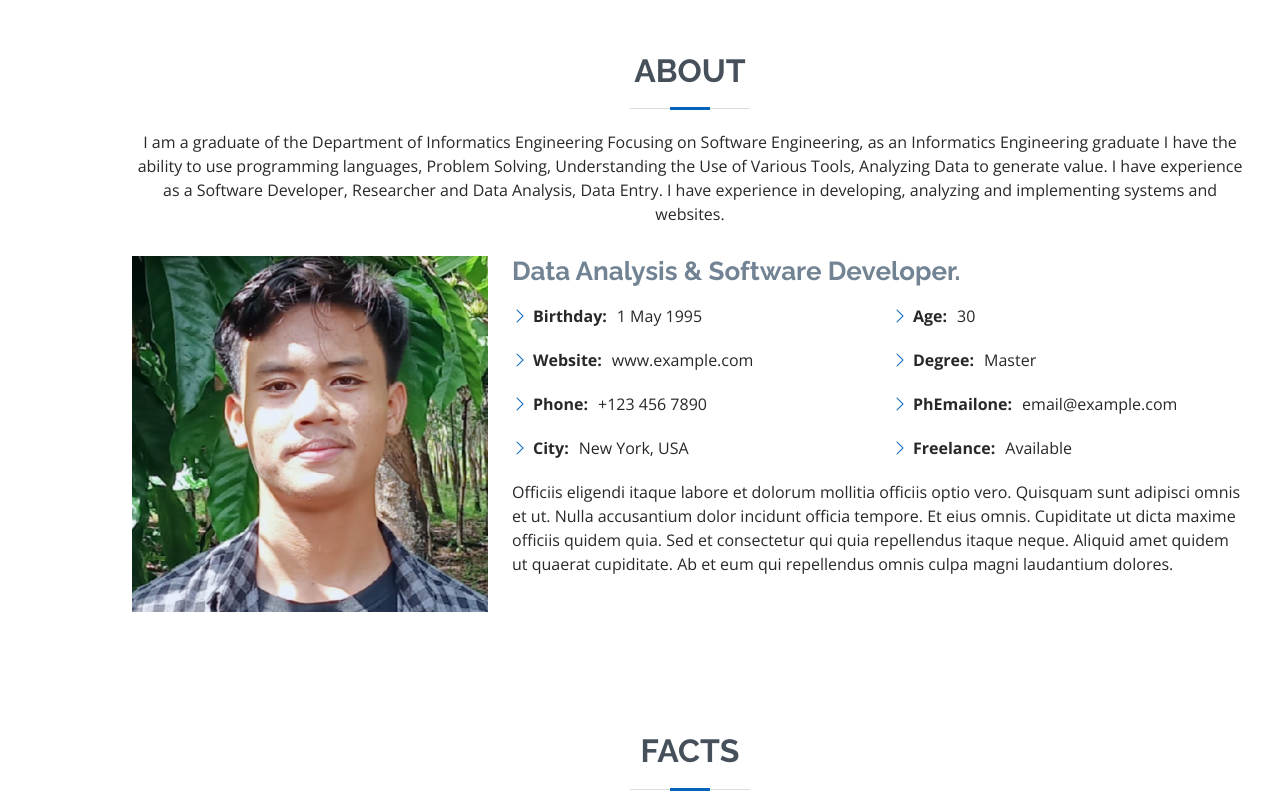
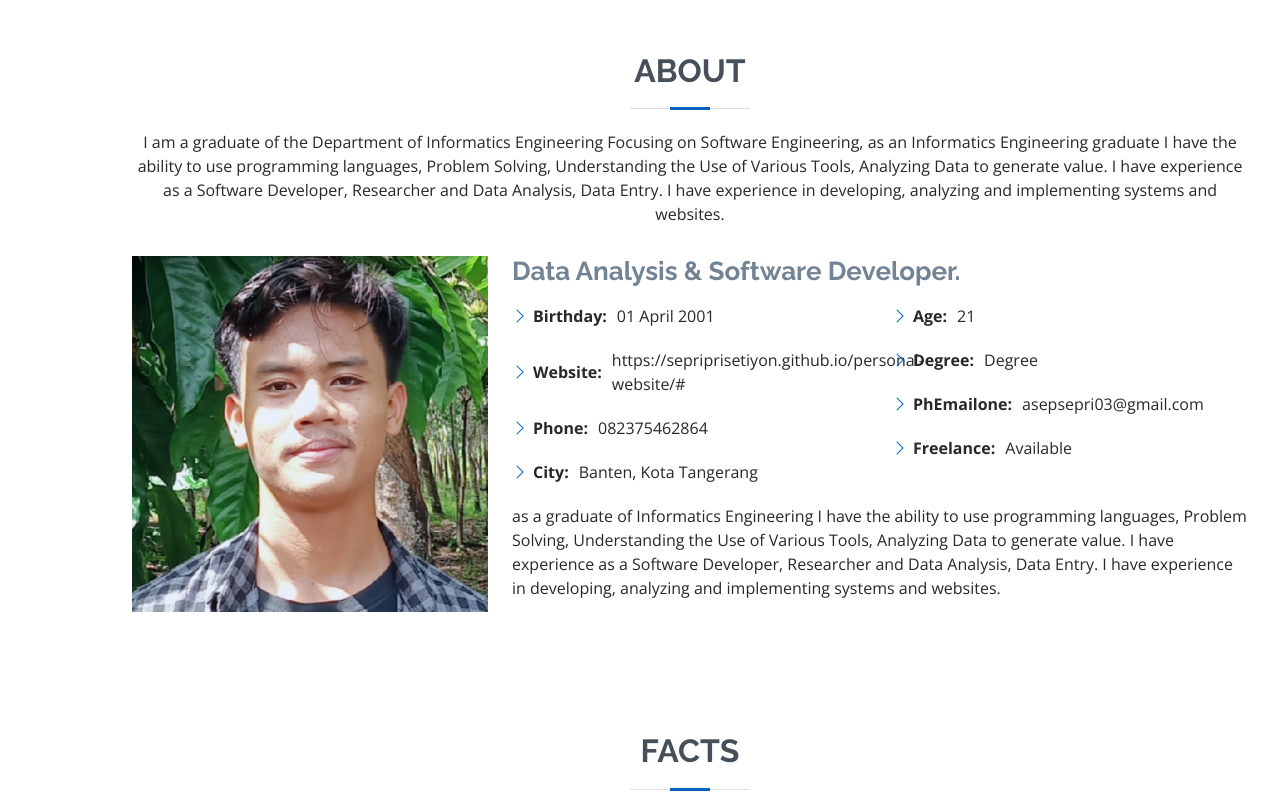
Before and after one commit to Sepriprisetiyon/personal-website, a plain HTML site: page index.html in a window 1280 px wide. Shown: the part 808-1605 px from the top of the page. Drawn offline with nearby package versions, Linux system fonts and the light colour scheme.

Commit message:
merubah section about

```diff
--- a/index.html
+++ b/index.html
@@ -60,7 +60,7 @@
   <section id="hero" class="d-flex flex-column justify-content-center">
     <div class="container" data-aos="zoom-in" data-aos-delay="100">
       <h1>Sepri Prisetiyon</h1>
-      <p>I'm <span class="typed" data-typed-items="Data Science, Software Developer, Freelancer, Data Entry"></span></p>
+      <p>I'm <span class="typed" data-typed-items="Data Analysis, Software Developer, Freelancer, Data Entry"></span></p>
       <div class="social-links">
         <a href="https://twitter.com/?lang=en" class="twitter"><i class="bx bxl-twitter"></i></a>
         <a href="https://www.facebook.com/login/device-based/regular/login/?login_attempt=1&lwv=100" class="facebook"><i class="bx bxl-facebook"></i></a>
@@ -98,24 +98,23 @@
             <div class="row">
               <div class="col-lg-6">
                 <ul>
-                  <li><i class="bi bi-chevron-right"></i> <strong>Birthday:</strong> <span>1 May 1995</span></li>
-                  <li><i class="bi bi-chevron-right"></i> <strong>Website:</strong> <span>www.example.com</span></li>
-                  <li><i class="bi bi-chevron-right"></i> <strong>Phone:</strong> <span>+123 456 7890</span></li>
-                  <li><i class="bi bi-chevron-right"></i> <strong>City:</strong> <span>New York, USA</span></li>
+                  <li><i class="bi bi-chevron-right"></i> <strong>Birthday:</strong> <span>01 April 2001</span></li>
+                  <li><i class="bi bi-chevron-right"></i> <strong>Website:</strong> <span>https://sepriprisetiyon.github.io/personal-website/#</span></li>
+                  <li><i class="bi bi-chevron-right"></i> <strong>Phone:</strong> <span>082375462864</span></li>
+                  <li><i class="bi bi-chevron-right"></i> <strong>City:</strong> <span>Banten, Kota Tangerang</span></li>
                 </ul>
               </div>
               <div class="col-lg-6">
                 <ul>
-                  <li><i class="bi bi-chevron-right"></i> <strong>Age:</strong> <span>30</span></li>
-                  <li><i class="bi bi-chevron-right"></i> <strong>Degree:</strong> <span>Master</span></li>
-                  <li><i class="bi bi-chevron-right"></i> <strong>PhEmailone:</strong> <span>email@example.com</span></li>
+                  <li><i class="bi bi-chevron-right"></i> <strong>Age:</strong> <span>21</span></li>
+                  <li><i class="bi bi-chevron-right"></i> <strong>Degree:</strong> <span>Degree</span></li>
+                  <li><i class="bi bi-chevron-right"></i> <strong>PhEmailone:</strong> <span>asepsepri03@gmail.com</span></li>
                   <li><i class="bi bi-chevron-right"></i> <strong>Freelance:</strong> <span>Available</span></li>
                 </ul>
               </div>
             </div>
             <p>
-              Officiis eligendi itaque labore et dolorum mollitia officiis optio vero. Quisquam sunt adipisci omnis et ut. Nulla accusantium dolor incidunt officia tempore. Et eius omnis.
-              Cupiditate ut dicta maxime officiis quidem quia. Sed et consectetur qui quia repellendus itaque neque. Aliquid amet quidem ut quaerat cupiditate. Ab et eum qui repellendus omnis culpa magni laudantium dolores.
+              as a graduate of Informatics Engineering I have the ability to use programming languages, Problem Solving, Understanding the Use of Various Tools, Analyzing Data to generate value. I have experience as a Software Developer, Researcher and Data Analysis, Data Entry. I have experience in developing, analyzing and implementing systems and websites.
             </p>
           </div>
         </div>
```
